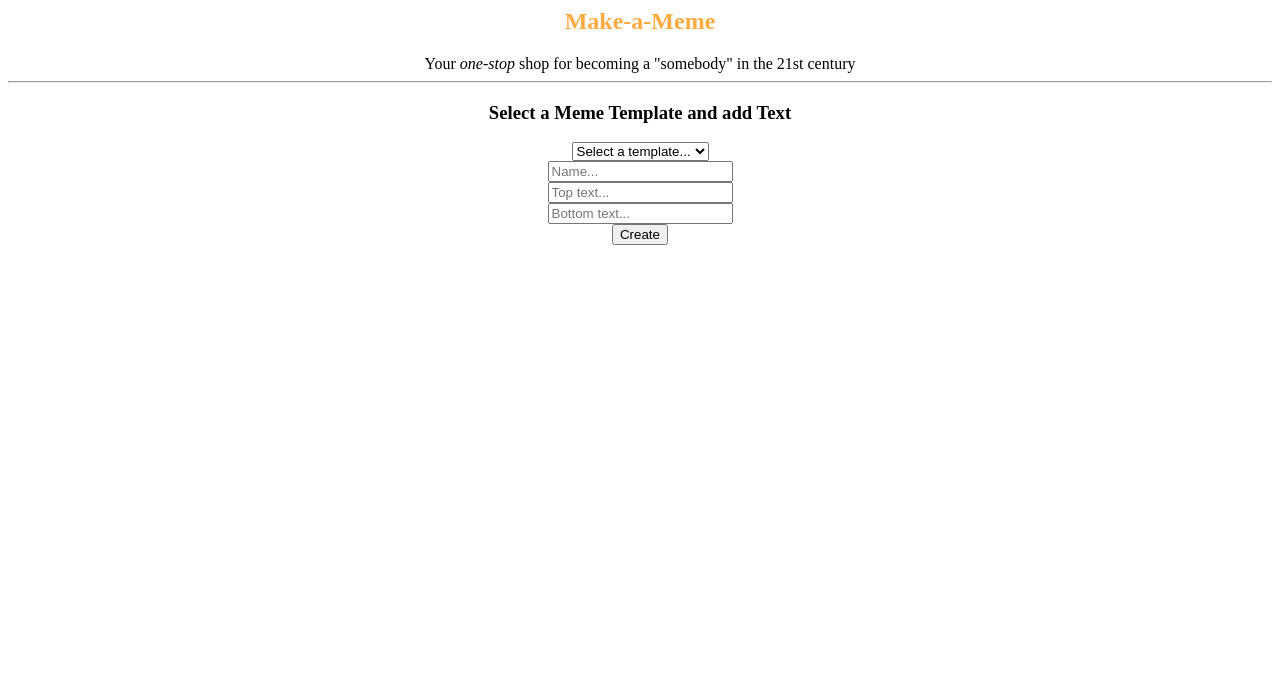
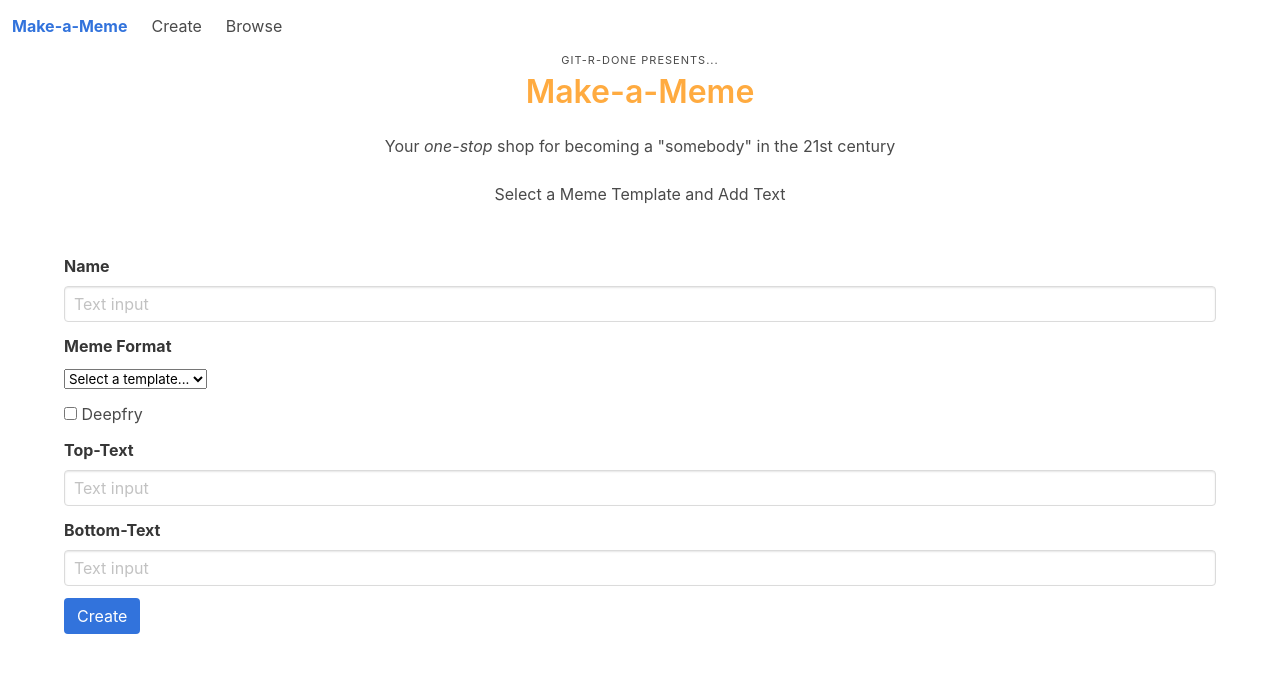
Before and after one commit to willhtun/Web-Server-Capstone-Project, a plain HTML site: page memes_r_us/create.html in a window 1280 px wide. Drawn offline with nearby package versions, Linux system fonts and the light colour scheme.

Commit message:
Added deepfry option and incorporated Konner's HTML code
Change-Id: I016cd860a32e065a917aa22c261b207d61b972c5

```diff
--- a/memes_r_us/create.html
+++ b/memes_r_us/create.html
@@ -1,8 +1,13 @@
-
+<!DOCTYPE html>
 <html>
   <head>
     <!-- css -->
-    <link rel="stylesheet" href="http://fonts.googleapis.com/css?family=Roboto+Slab">
+    <!-- bulma -->
+    <meta charset="utf-8">
+    <meta name="viewport" content="width=device-width, initial-scale=1">
+    <link rel="stylesheet" href="https://cdnjs.cloudflare.com/ajax/libs/bulma/0.7.4/css/bulma.min.css">
+    <script defer src="https://use.fontawesome.com/releases/v5.3.1/js/all.js"></script>
+
     <script src="https://code.jquery.com/jquery-2.1.4.min.js"></script>
     <script src="https://cdnjs.cloudflare.com/ajax/libs/materialize/0.100.2/js/materialize.min.js"></script>
 
@@ -19,72 +24,105 @@
         }
 
         var meme_select = form.elements;
-        if (meme_select[0].value == "Select a template...") {
-            alert("Please select a proper meme template");
+        if (meme_select[1].value == "Select a template...") {
+            alert("Please select a meme template");
             return false;
         }
         return true;
     }
     </script>
 
-    <!--
-    <link rel="stylesheet" type="text/css" href="css_help/css/lib/control/iconselect.css">
-    <script type="text/javascript" src="css_help/lib/control/iconselect.js"></script>
-    <script type="text/javascript" src="css_help/lib/iscroll.js"></script>
-    <script>
-    var iconSelect;
+  </head>
+  <nav class="navbar is-transparent">
+        <div class="navbar-brand">
+          <a class="navbar-item" >
+            <b>Make-a-Meme</b>
+          </a>
+          <div class="navbar-burger burger" data-target="navbarExampleTransparentExample">
+            <span></span>
+            <span></span>
+            <span></span>
+          </div>
+        </div>
 
-    window.onload = function() {
-        iconSelect = new IconSelect("my-meme-select");
+        <div id="navbar-konner" class="navbar-menu">
+          <div class="navbar-start">
+            <a class="navbar-item" href="/meme/create">
+              Create
+            </a>
+            <a class="navbar-item" href="/meme/list">
+              Browse
+            </a>
+            </div>
+          </div>
+        </div>
+      </nav>
 
-        var icons = [];
-        icons.push({'iconFilePath':'meme_templates/Evil-Kermit.jpg', 'iconValue':'1'});
-        icons.push({'iconFilePath':'meme_templates/pikachu-face.png', 'iconValue':'2'});
+        <!-- Header-->
+        <nav class="level">
+            <div class="level-item has-text-centered">
+              <div>
+                <p class="heading">git-r-done presents...</p>
+                <p class="title" style="color: #ffab40;">Make-a-Meme</p>
+                <br>
+                <p class="description">Your <i>one-stop</i> shop for becoming a "somebody" in the 21st century</p>
+              </div>
+            </div>
+        </nav>
 
-        iconSelect.refresh(icons);
-    };
-
-    </script>
-    -->
-  </head>
 
   <body>
-      <div class="wrapper">
-          <main>
-              <div id="memehome">
-                  <section class="module content">
-                    <div id="create description">
-                        <center>
-                            <h1 style="color: #ffab40;">Make-a-Meme</h1>
-                            Your <i>one-stop</i> shop for becoming a "somebody" in the 21st century
-                        </center>
-                        <hr>
+      <center><h3>Select a Meme Template and Add Text</h3></center>
+      <!-- bulma -->
+      <section class="section">
+        <div class="container is-1-fluid">
+            <form action="/meme/result.html" onsubmit="return checkform(this)" method=post>
+
+                <div class="field">
+                    <label class="label">Name</label>
+                    <div class="control radius-5">
+                        <input name="name" class="input" type="text" placeholder="Text input" required>
                     </div>
+                </div>
 
-                    <div id="meme-form">
-                        <center>
-                        <h3></h3>
-                        <h3>Select a Meme Template and add Text</h3>
-                        <form action="/meme/result.html" onsubmit="return checkform(this)" method=post>
-                            <!--<div action="/meme/create" id="my-meme-select" style="width:200px;"></div>-->
-                            <h3></h3>
-                            <select required name="image" id="meme_template">
-                              <option>Select a template...</option>
+                <div class="field">
+                    <label class="label">Meme Format</label>
+                    <div class="control radius-5">
+                        <select required name="image" id="meme_template">
+                            <option>Select a template...</option>
+                            <option value="Evil-Kermit.jpg">Evil-Kermit</option>
+                            <option value="pikachu-face.png">Pikachu Face</option>
+                        </select><br>
+                    </div>
+                </div>
 
-                              <option value="meme_templates/Evil-Kermit.jpg">Evil-Kermit</option>
-                              <option value="meme_templates/pikachu-face.png">Pikachu Face</option>
-                            </select><br>
+                <div class="field">
+                    <div class="control radius-5">
+                        <input  name="deepfry" type="checkbox" value="True"> Deepfry <br>
+                    </div>
+                </div>
 
-                            <input type="text" name="name" placeholder="Name..." required><br>
-                            <input type="text" name="top" placeholder="Top text..." required><br>
-                            <input type="text" name="bottom" placeholder="Bottom text..." required><br>
-                            <input type="submit" value="Create">
-                        </form>
-                        </center>
+                <div class="field">
+                    <label class="label">Top-Text</label>
+                    <div class="control radius-5">
+                        <input name="top"class="input" type="text" placeholder="Text input" required>
                     </div>
-                  </section>
-              </div>
-          </main>
-      </div>
+                </div>
+
+                <div class="field">
+                    <label class="label">Bottom-Text</label>
+                    <div class="control radius-5">
+                        <input name="bottom"class="input" type="text" placeholder="Text input" required>
+                    </div>
+                </div>
+
+                <div class="field is-grouped">
+                    <div class="control">
+                        <input type="submit" value="Create" class="button is-link">
+                    </div>
+                </div>
+            </form>
+        </div>
+      </section>
   </body>
 </html>
```
Also changed, not shown: static_meme_templates/df-Evil-Kermit.jpg (added), 3 other files.
